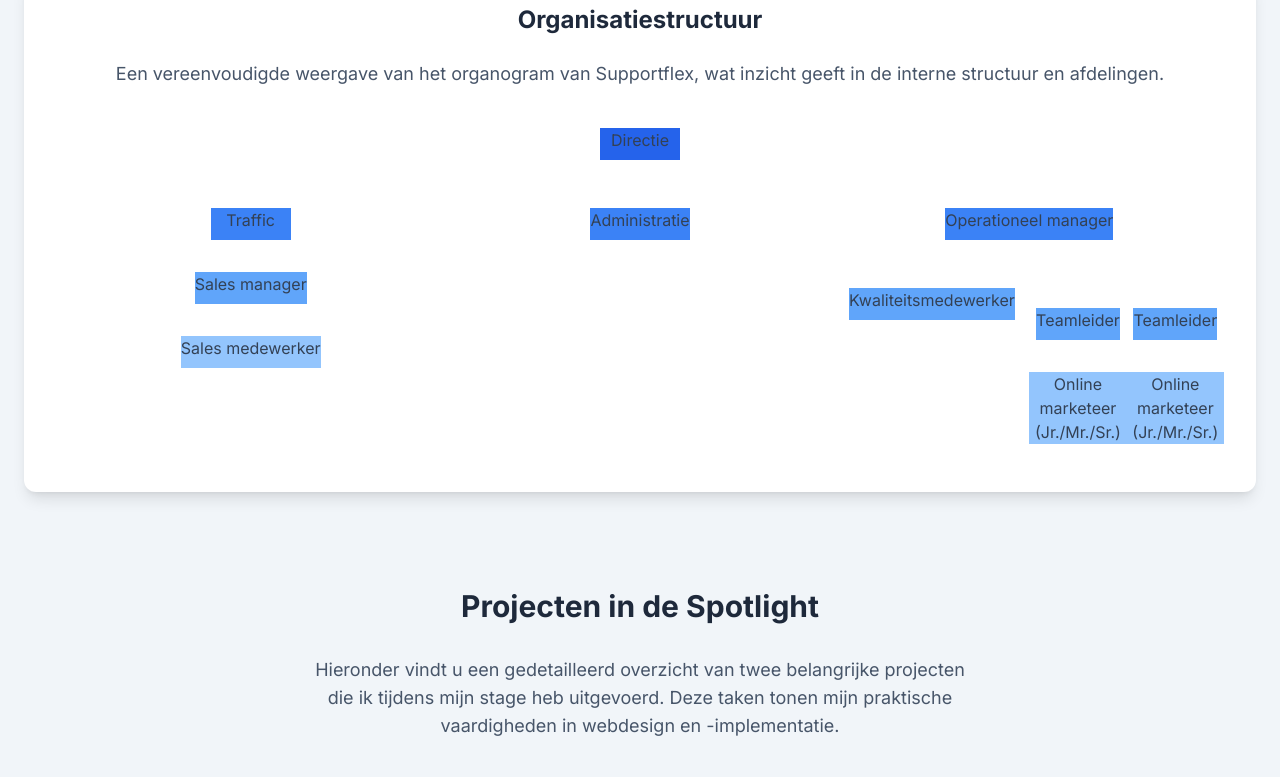
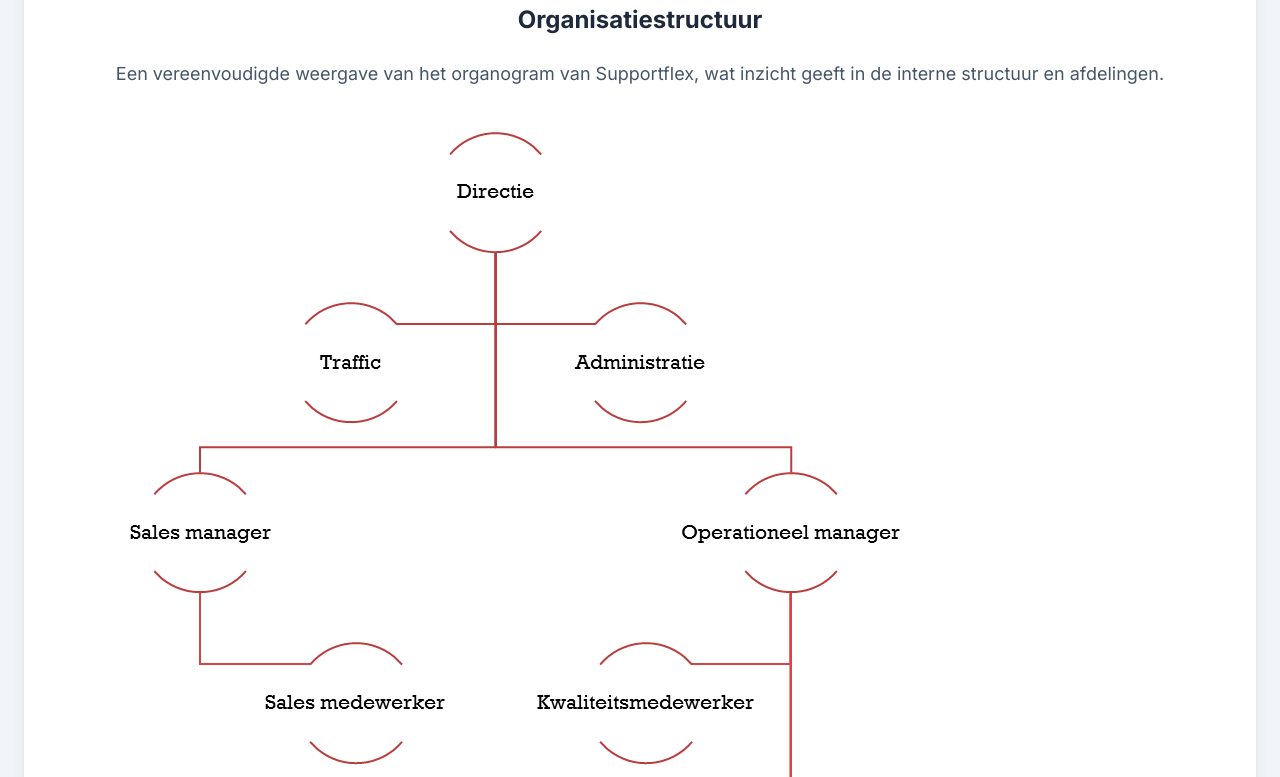
Before and after one commit to roni702/roni.github.io, a plain HTML site: page stage.html in a window 1280 px wide. Shown: the part 1900-2677 px from the top of the page. Drawn offline with nearby package versions, Linux system fonts and the light colour scheme.

Commit message:
update
Organisatiestructuur toegevoegd

```diff
--- a/stage.html
+++ b/stage.html
@@ -188,51 +188,7 @@
                     Een vereenvoudigde weergave van het organogram van Supportflex, wat inzicht geeft in de interne structuur en afdelingen.
                 </p>
                 <div class="flex flex-col items-center justify-center py-4">
-                    <div class="org-chart-node bg-blue-600">Directie</div>
-                    <div class="org-chart-connector h-8"></div>
-                    <div class="flex justify-center w-full">
-                        <div class="w-1/3 flex flex-col items-center">
-                            <div class="org-chart-vertical-line h-4"></div>
-                            <div class="org-chart-node bg-blue-500">Traffic</div>
-                            <div class="org-chart-connector h-8"></div>
-                            <div class="org-chart-node bg-blue-400">Sales manager</div>
-                            <div class="org-chart-connector h-8"></div>
-                            <div class="org-chart-node bg-blue-300">Sales medewerker</div>
-                        </div>
-                        <div class="w-1/3 flex flex-col items-center">
-                            <div class="org-chart-vertical-line h-4"></div>
-                            <div class="org-chart-node bg-blue-500">Administratie</div>
-                        </div>
-                        <div class="w-1/3 flex flex-col items-center">
-                            <div class="org-chart-vertical-line h-4"></div>
-                            <div class="org-chart-node bg-blue-500">Operationeel manager</div>
-                            <div class="org-chart-connector h-8"></div>
-                            <div class="flex justify-center w-full">
-                                <div class="w-1/2 flex flex-col items-center">
-                                    <div class="org-chart-vertical-line h-4"></div>
-                                    <div class="org-chart-node bg-blue-400">Kwaliteitsmedewerker</div>
-                                </div>
-                                <div class="w-1/2 flex flex-col items-center">
-                                    <div class="org-chart-vertical-line h-4"></div>
-                                    <div class="org-chart-horizontal-line w-full"></div>
-                                    <div class="flex justify-between w-full mt-1">
-                                        <div class="flex flex-col items-center w-1/2">
-                                            <div class="org-chart-vertical-line h-4"></div>
-                                            <div class="org-chart-node bg-blue-400">Teamleider</div>
-                                            <div class="org-chart-connector h-8"></div>
-                                            <div class="org-chart-node bg-blue-300">Online marketeer (Jr./Mr./Sr.)</div>
-                                        </div>
-                                        <div class="flex flex-col items-center w-1/2">
-                                            <div class="org-chart-vertical-line h-4"></div>
-                                            <div class="org-chart-node bg-blue-400">Teamleider</div>
-                                            <div class="org-chart-connector h-8"></div>
-                                            <div class="org-chart-node bg-blue-300">Online marketeer (Jr./Mr./Sr.)</div>
-                                        </div>
-                                    </div>
-                                </div>
-                            </div>
-                        </div>
-                    </div>
+                    <img src="../roni.github.io/images/Organisatiestructuur.png" alt="">
                 </div>
             </div>
         </section>
```
Also changed, not shown: images/Organisatiestructuur.png (added).
